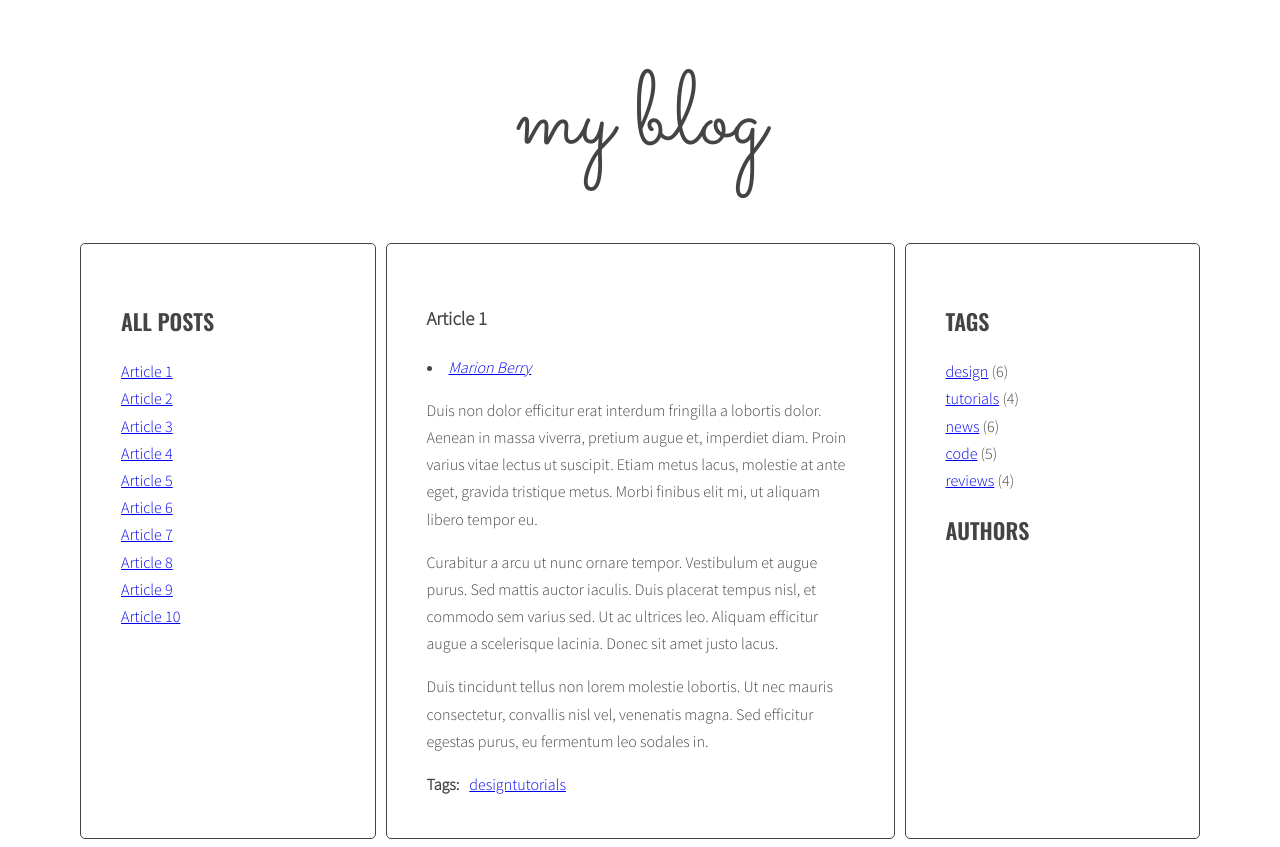
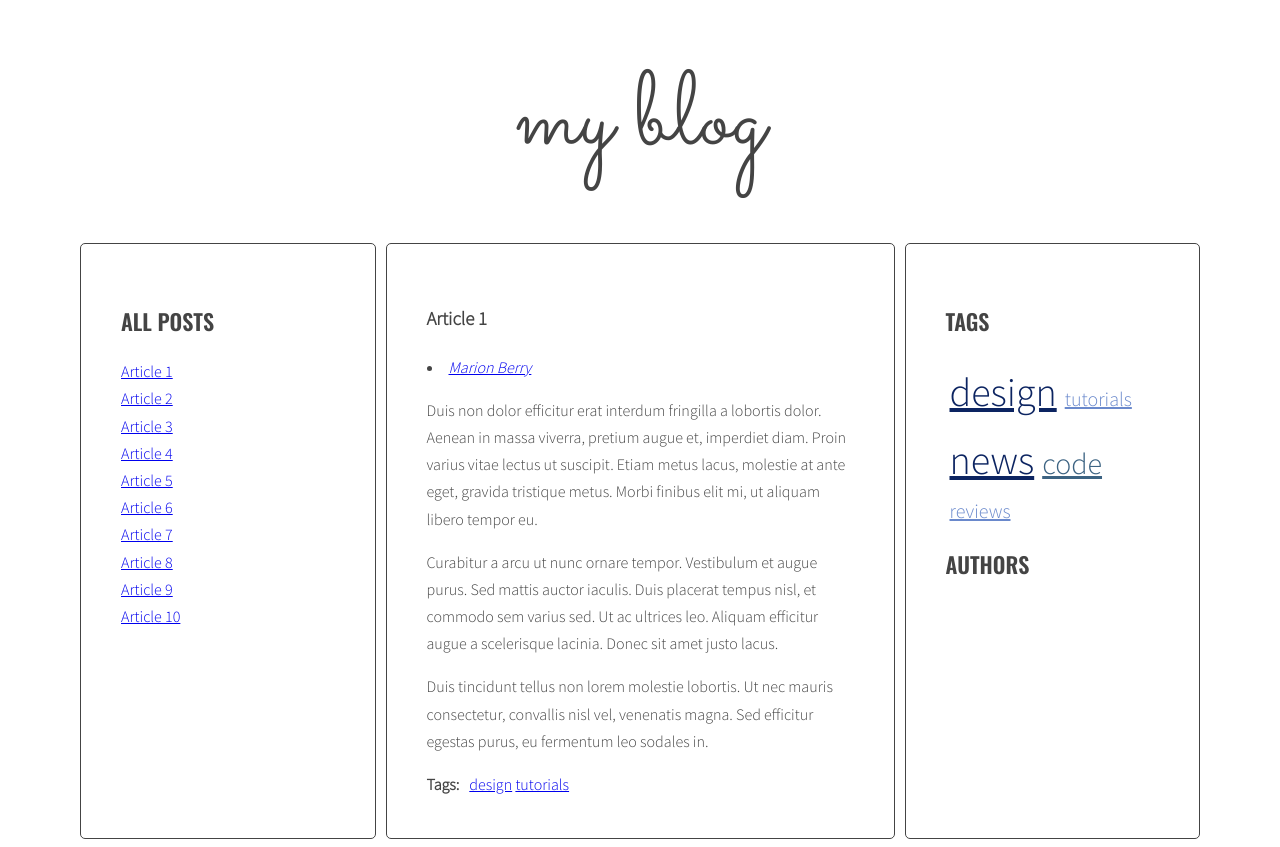
Before and after one commit to danign123/javascript-blog, a website: page index.html in a window 1280 px wide. Drawn offline with nearby package versions, Linux system fonts and the light colour scheme.

Commit message:
Add styles for tags cloud

```diff
--- a/js/script.js
+++ b/js/script.js
@@ -57,7 +57,10 @@ const optArticleSelector = '.post',
   optTitleSelector = '.post-title',
   optTitleListSelector = '.titles',
   optArticleTagsSelector = '.post-tags .list',
-  optArticleAuthorSelector = '.post-author';
+  optArticleAuthorSelector = '.post-author',
+  optCloudClassCount = '5',
+  optCloudClassPrefix = 'tag-size-',
+  optAuthorsListSelector = '.authors';
   //optTagsListSelector = '.tags.list';
 
 function generateTitleLinks(customSelector = ''){       //pytanie do mentora
@@ -108,6 +111,40 @@ function generateTitleLinks(customSelector = ''){       //pytanie do mentora
 generateTitleLinks();
 
 
+function calculateTagsParams(tags) {
+
+  const params = {max: 0, min: 999999};
+
+  for(let tag in tags){
+    console.log(tag + ' is used ' + tags[tag] + ' times');
+    if(tags[tag] > params.max){
+      params.max = tags[tag];
+    }
+    if(tags[tag] < params.min){
+      params.min = tags[tag];
+    }
+  }
+
+  return params;
+}
+
+
+function calculateTagClass(count, params){
+
+  const normalizedCount = count - params.min;
+
+  const normalizedMax = params.max - params.min;
+
+  const percentage = normalizedCount / normalizedMax;
+
+  const classNumber = Math.floor( percentage * (optCloudClassCount - 1) + 1 );
+
+
+  return optCloudClassPrefix + classNumber;
+
+}
+
+
 function generateTags(){
   /* [NEW] create a new variable allTags with an empty object */
 
@@ -144,7 +181,7 @@ function generateTags(){
 
       /* generate HTML of the link */
 
-      const tagLinkHTML = '<li><a href="#tag-' + tag + '"><span>' + tag + '</span></a></li>';
+      const tagLinkHTML = '<li><a href="#tag-' + tag + '"><span>' + tag + '</span></a></li> ';
 
       /* add generated code to html variable */
 
@@ -174,13 +211,22 @@ function generateTags(){
   const tagList = document.querySelector('.tags');
 
   /* [NEW] create variable for all links HTML code */
+  const tagsParams = calculateTagsParams(allTags);
+  console.log('tagsParams:', tagsParams);
   let allTagsHTML = '';
 
   /* [NEW] START LOOP: for each tag in all Tags: */
   for(let tag in allTags){
     /* [NEW] generate code of a link and add it to allTagsHTML */
-    allTagsHTML += '<li><a href="#tag-' + tag + '">' + tag + '</a>' + ' (' + allTags[tag] + ')</li> ';
+
+    //allTagsHTML += '<li><a href="#tag-' + tag + '">' + tag + '</a>' + ' (' + allTags[tag] + ')</li> ';
+
+    const tagLinkHTML = '<li><a class="' + calculateTagClass(allTags[tag], tagsParams) + '" href="#tag-' + tag + '">' + tag + '</a></li>';
+    allTagsHTML += tagLinkHTML;
+    console.log('taglinkHTML:', tagLinkHTML);
   }
+
+
   /* [NEW] END LOOP: for each tag in allTags: */
 
   /* [NEW] add html from allTagsHTML to tagList */
@@ -261,6 +307,9 @@ addClickListenersToTags();
 
 function generateAuthors(){
 
+  //NEW
+  let allAuthors = {};
+
   const articles = document.querySelectorAll(optArticleSelector);
 
   for(let article of articles){
--- a/sass/style.scss
+++ b/sass/style.scss
@@ -118,3 +118,35 @@ body {
     margin: 0 10px 0 0;
   }
 }
+
+/* Tags */
+
+.tag-size-1 {
+  font-size: 20px;
+  color: #6a89cc;
+}
+
+.tag-size-2 {
+  font-size: 25px;
+  color: #b71540;
+}
+
+.tag-size-3 {
+  font-size: 30px;
+  color: #3c6382;
+}
+
+.tag-size-4 {
+  font-size: 35px;
+  color: #0a3d62;
+}
+
+.tag-size-5 {
+  font-size: 40px;
+  color: #0c2461;
+}
+
+.tags li {
+  display: inline-block;
+  margin: 0 4px;
+}
```
Also changed, not shown: .eslintrc.json, css/style.css, 1 other file.
